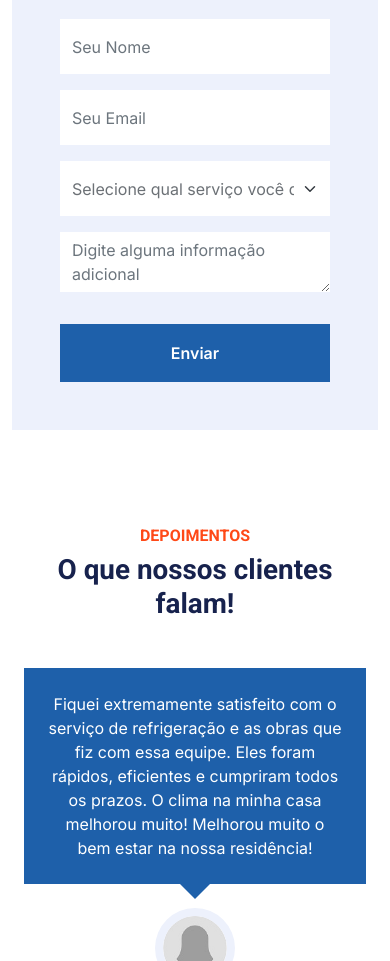
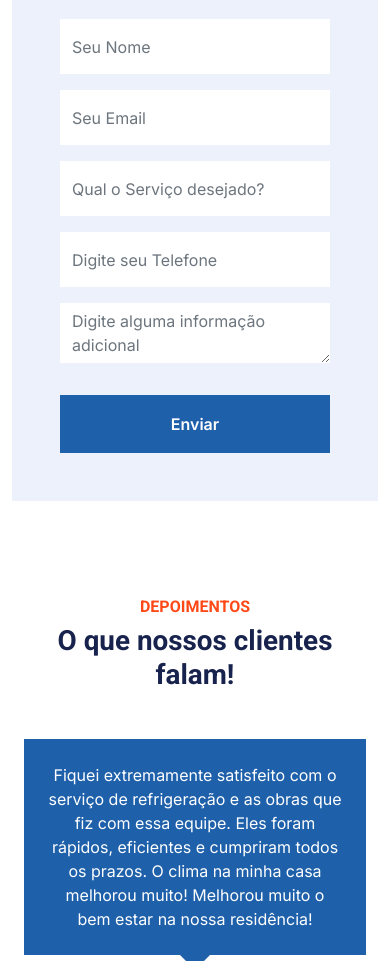
Before and after one commit to mariioreiis/Template-site-refrigeracao, a plain HTML site: page index.html in a window 390 px wide. Shown: the part 3981-4942 px from the top of the page. Drawn offline with nearby package versions, Linux system fonts and the light colour scheme.

Commit message:
Ajustes no Fale Conosco

```diff
--- a/index.html
+++ b/index.html
@@ -263,28 +263,22 @@
                         <form form action="https://formsubmit.co/marioreis1236@gmail.com" method="POST">
                             <div class="row g-3">
                                 <div class="col-12 col-sm-6">
-                                    <input type="text" class="form-control border-0" placeholder="Seu Nome" style="height: 55px;">
+                                    <input type="text" name="Nome" class="form-control border-0" placeholder="Seu Nome" style="height: 55px;">
                                 </div>
                                 <div class="col-12 col-sm-6">
-                                    <input type="email" class="form-control border-0" placeholder="Seu Email" style="height: 55px;">
+                                    <input type="email" name="Email" class="form-control border-0" placeholder="Seu Email" style="height: 55px;">
                                 </div>
-                                <div class="col-12 col-sm-12">
-                                    <select class="form-select border-0" style="height: 55px;">
-                                        <option selected>Selecione qual serviço você deseja</option>
-                                        <option value="1">Ar condicionado: Manutenção ou instalação</option>
-                                        <option value="2">Manutenção de Geladeiras</option>
-                                        <option value="3">Serviços Hidráulicos</option>
-                                        <option value="4">Alvenaria</option>
-                                        <option value="5">Ladrilho</option>
-                                        <option value="6">Pintura</option>
-                                        <option value="7">Serviços Gerais</option>
-                                    </select>
+                                <div class="col-12 col-sm-6">
+                                    <input type="text" name="Serviço" class="form-control border-0" placeholder="Qual o Serviço desejado?" style="height: 55px;">
                                 </div>
-                                <div class="col-12">
-                                    <textarea class="form-control border-0" placeholder="Digite alguma informação adicional"></textarea>
+                                <div class="col-12 col-sm-6">
+                                    <input type="number" name="Telefone" class="form-control border-0" placeholder="Digite seu Telefone" style="height: 55px;">
+                                </div>
+                                <div class="col-12-sm-12">
+                                    <textarea class="form-control border-0" name="Texto" placeholder="Digite alguma informação adicional"></textarea>
                                 </div>
                                 <div>
-                                    <input type="hidden" name="_next" value="http://127.0.0.1:5500/contact.html" />
+                                    <input type="hidden" name="_next" value="https://elshadayrefrigeracao.netlify.app/contact.html" />
                                     <input type="hidden" name="_captcha" value="false" />
                                 </div>
                                 <div class="col-12">
```
